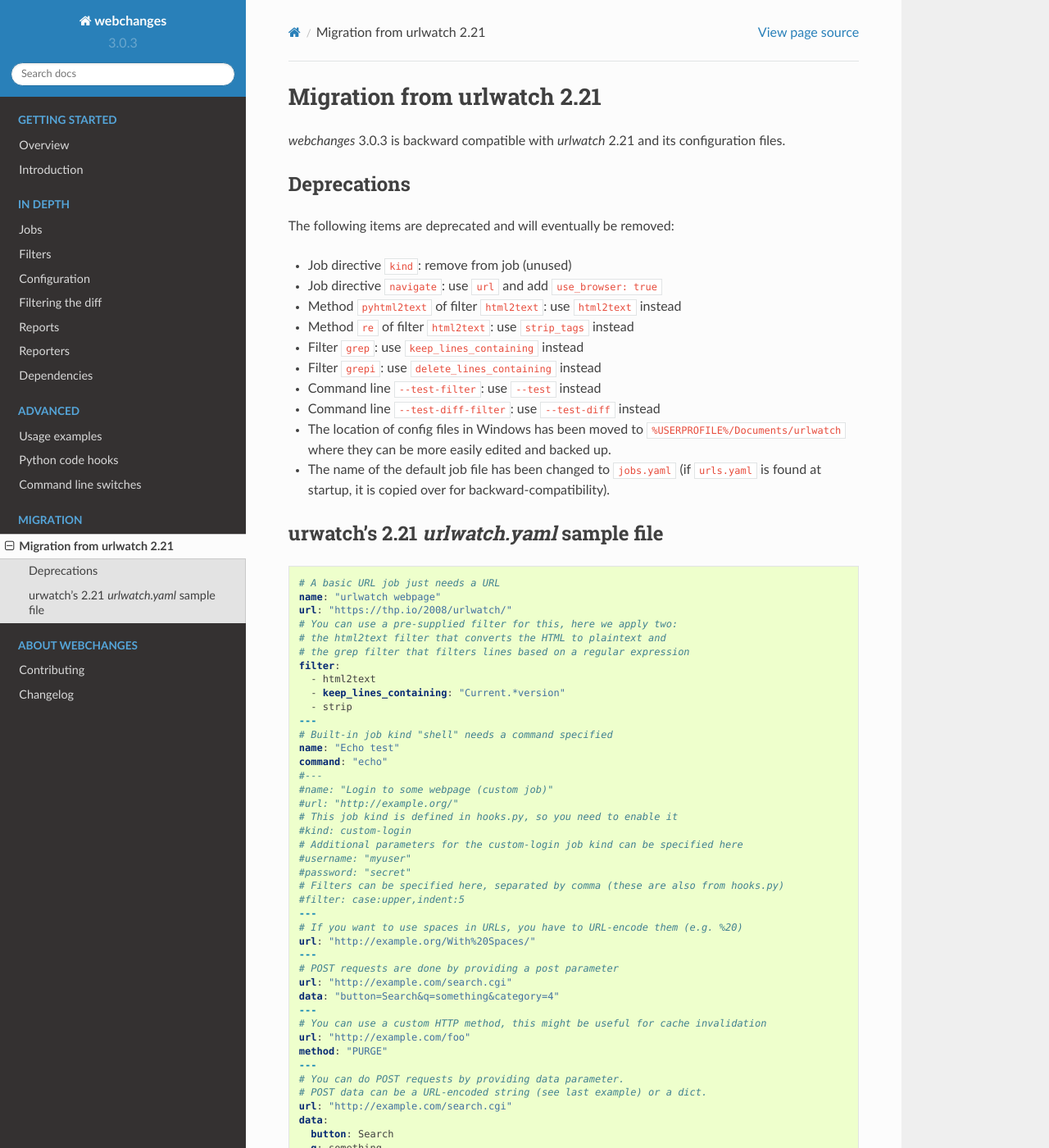
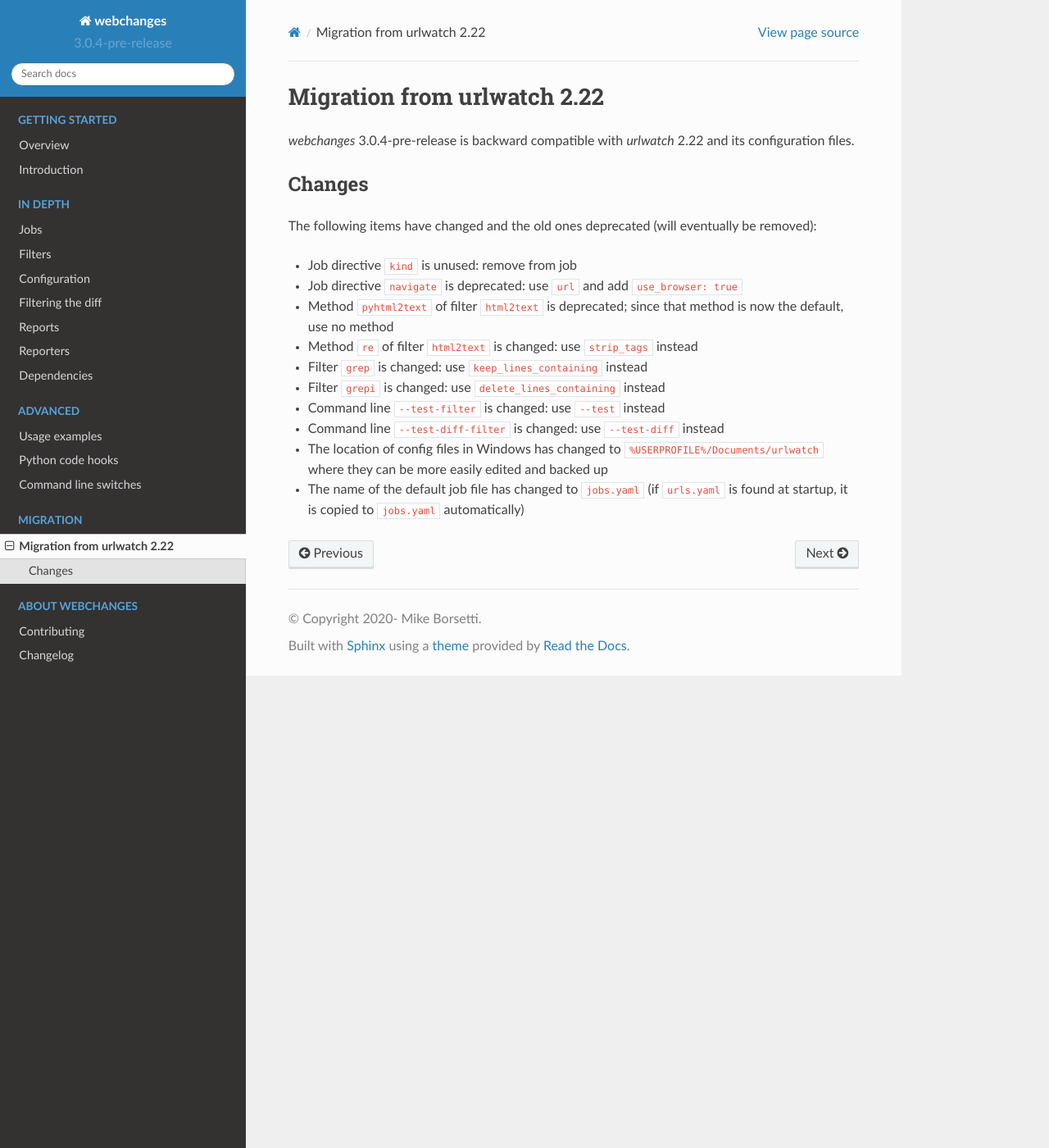
Before and after one commit to mborsetti/webchanges, a Sphinx documentation site: the page built from docs/migration.rst, in a window 1280 px wide and 1400 px high. Shown: the whole window at 82% size. Built offline with Sphinx 7.4.7 and the Read the Docs theme 2.0.0, drawn with Linux system fonts in a browser that asks for light colours.

Commit message:
Improved documentation

```diff
--- a/CHANGELOG.rst
+++ b/CHANGELOG.rst
@@ -22,6 +22,7 @@
 
    pip install git+https://github.com/mborsetti/webchanges.git@unreleased
 
+Unreleased documentation is `here <https://webchanges.readthedocs.io/en/unreleased/>`__
 
 
 Version 3.0.3
@@ -33,6 +34,7 @@
 * New job subdirective ``user_visible_url`` to replace the URL in reports, useful e.g. if the watched URL is a REST
   API endpoint but you want to link to the webpage instead (# `590 <https://github.com/thp/urlwatch/pull/590>`_
   upstream)
+* Compatibility with `urlwatch` 2.22
 
 Changed
 -------
--- a/README.rst
+++ b/README.rst
@@ -18,7 +18,7 @@
     :target: https://github.com/mborsetti/webchanges/issues
     :alt: issues
 
-.. |readthedocs| image:: https://img.shields.io/readthedocs/webchanges/latest.svg?label=
+.. |readthedocs| image:: https://img.shields.io/readthedocs/webchanges/stable.svg?label=
     :target: https://webchanges.readthedocs.io/
     :alt: Read the documentation at https://webchanges.readthedocs.io/
 
@@ -50,7 +50,7 @@
 
 Documentation
 =============
-The documentation is hosted on `Read the Docs <ttps://webchanges.readthedocs.io/en/stable/>`__ |readthedocs|.
+The documentation is hosted on `Read the Docs <https://webchanges.readthedocs.io/>`__ |readthedocs|.
 
 Code
 ====
--- a/docs/migration.rst
+++ b/docs/migration.rst
@@ -1,74 +1,24 @@
 .. _migration:
 
 ============================
-Migration from urlwatch 2.21
+Migration from urlwatch 2.22
 ============================
 
-`webchanges` |version| is backward compatible with `urlwatch` 2.21 and its configuration files.
+`webchanges` |version| is backward compatible with `urlwatch` 2.22 and its configuration files.
 
-Deprecations
-------------
-The following items are deprecated and will eventually be removed:
+Changes
+-------
+The following items have changed and the old ones deprecated (will eventually be removed):
 
-* Job directive ``kind``: remove from job (unused)
-* Job directive ``navigate``: use ``url`` and add ``use_browser: true``
-* Method ``pyhtml2text`` of filter ``html2text``: use ``html2text`` instead
-* Method ``re`` of filter ``html2text``: use ``strip_tags`` instead
-* Filter ``grep``: use ``keep_lines_containing`` instead
-* Filter ``grepi``: use ``delete_lines_containing`` instead
-* Command line ``--test-filter``: use ``--test`` instead
-* Command line ``--test-diff-filter``: use ``--test-diff`` instead
-* The location of config files in Windows has been moved to ``%USERPROFILE%/Documents/urlwatch``
-  where they can be more easily edited and backed up.
-* The name of the default job file has been changed to ``jobs.yaml`` (if ``urls.yaml`` is found at startup,
-  it is copied over for backward-compatibility).
-
-
-urwatch's 2.21 `urlwatch.yaml` sample file
-------------------------------------------
-
-.. code-block:: yaml
-
-   # A basic URL job just needs a URL
-   name: "urlwatch webpage"
-   url: "https://thp.io/2008/urlwatch/"
-   # You can use a pre-supplied filter for this, here we apply two:
-   # the html2text filter that converts the HTML to plaintext and
-   # the grep filter that filters lines based on a regular expression
-   filter:
-     - html2text
-     - keep_lines_containing: "Current.*version"
-     - strip
-   ---
-   # Built-in job kind "shell" needs a command specified
-   name: "Echo test"
-   command: "echo"
-   #---
-   #name: "Login to some webpage (custom job)"
-   #url: "http://example.org/"
-   # This job kind is defined in hooks.py, so you need to enable it
-   #kind: custom-login
-   # Additional parameters for the custom-login job kind can be specified here
-   #username: "myuser"
-   #password: "secret"
-   # Filters can be specified here, separated by comma (these are also from hooks.py)
-   #filter: case:upper,indent:5
-   ---
-   # If you want to use spaces in URLs, you have to URL-encode them (e.g. %20)
-   url: "http://example.org/With%20Spaces/"
-   ---
-   # POST requests are done by providing a post parameter
-   url: "http://example.com/search.cgi"
-   data: "button=Search&q=something&category=4"
-   ---
-   # You can use a custom HTTP method, this might be useful for cache invalidation
-   url: "http://example.com/foo"
-   method: "PURGE"
-   ---
-   # You can do POST requests by providing data parameter.
-   # POST data can be a URL-encoded string (see last example) or a dict.
-   url: "http://example.com/search.cgi"
-   data:
-     button: Search
-     q: something
-     category: 4
+* Job directive ``kind`` is unused: remove from job
+* Job directive ``navigate`` is deprecated: use ``url`` and add ``use_browser: true``
+* Method ``pyhtml2text`` of filter ``html2text`` is deprecated; since that method is now the default, use no method
+* Method ``re`` of filter ``html2text`` is changed: use ``strip_tags`` instead
+* Filter ``grep`` is changed: use ``keep_lines_containing`` instead
+* Filter ``grepi`` is changed: use ``delete_lines_containing`` instead
+* Command line ``--test-filter`` is changed: use ``--test`` instead
+* Command line ``--test-diff-filter`` is changed: use ``--test-diff`` instead
+* The location of config files in Windows has changed to ``%USERPROFILE%/Documents/urlwatch``
+  where they can be more easily edited and backed up
+* The name of the default job file has changed to ``jobs.yaml`` (if ``urls.yaml`` is found at startup,
+  it is copied to ``jobs.yaml`` automatically)
--- a/webchanges/__init__.py
+++ b/webchanges/__init__.py
@@ -11,7 +11,7 @@
 __project_name__ = __package__
 # Release numbering largely follows Semantic Versioning https://semver.org/spec/v2.0.0.html#semantic-versioning-200
 # If unsure on increments, use pkg_resources.parse_version to parse
-__version__ = '3.0.3'
+__version__ = '3.0.4-pre-release'
 __min_python_version__ = (3, 6)
 __author__ = 'Mike Borsetti <mike@borsetti.com>'
 __copyright__ = 'Copyright 2020- Mike Borsetti'
```
Also changed, not shown: docs/filters.rst (+81 -49 lines), docs/jobs.rst (+37 -3 lines), 6 other files.
